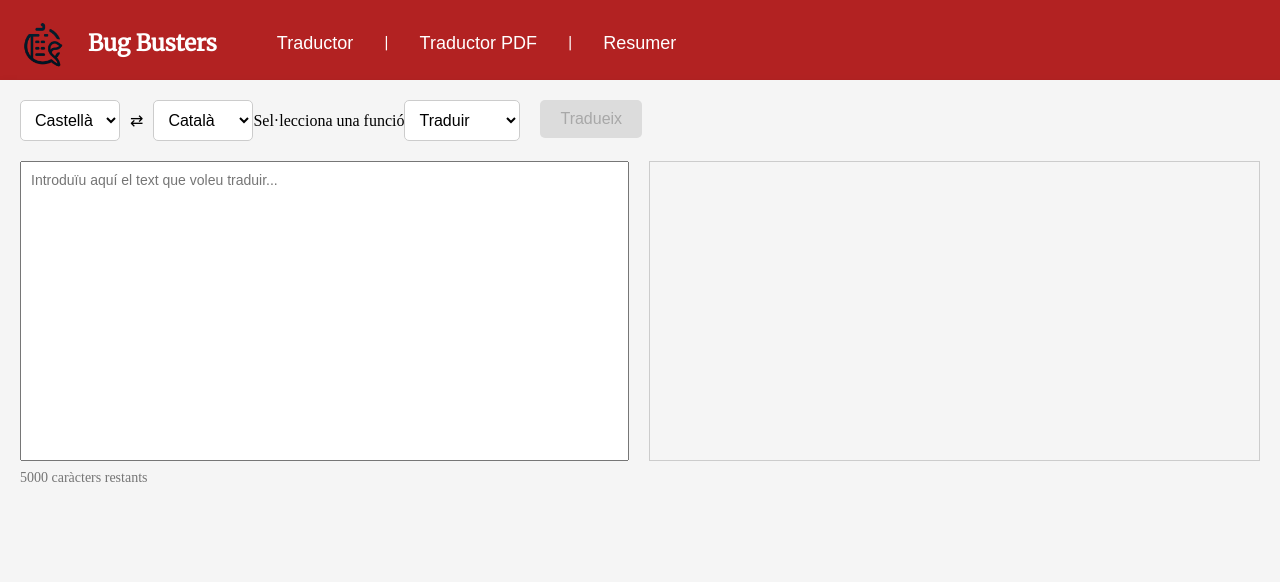
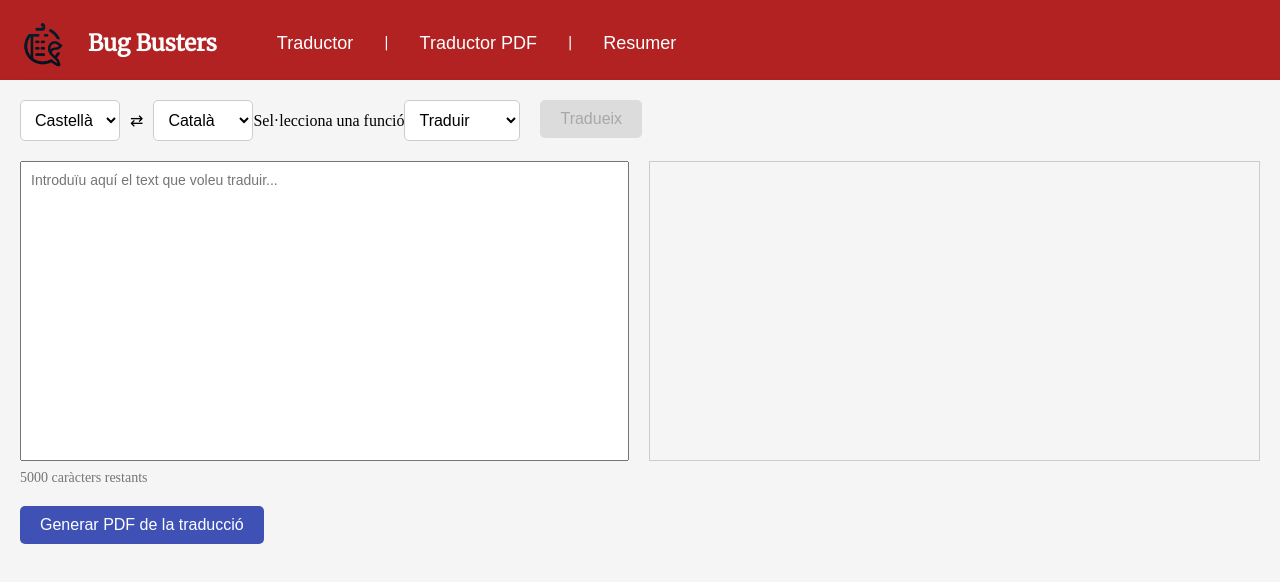
Before and after one commit to kilianark/AinaHack, an Angular app in the folder angular-front/: page /translate_text in a window 1280 px wide. Shown: the top 582 px of the page. Built offline with nearby package versions, Linux system fonts and the light colour scheme.

Commit message:
ya nos genera el pdf

```diff
--- a/angular-front/package.json
+++ b/angular-front/package.json
@@ -19,6 +19,7 @@
     "@angular/platform-browser": "^18.2.0",
     "@angular/platform-browser-dynamic": "^18.2.0",
     "@angular/router": "^18.2.0",
+    "jspdf": "^2.5.2",
     "pdfjs-dist": "^4.8.69",
     "rxjs": "~7.8.0",
     "tslib": "^2.3.0",
--- a/angular-front/src/app/pages/traductor-text/traductor-text.component.html
+++ b/angular-front/src/app/pages/traductor-text/traductor-text.component.html
@@ -64,5 +64,8 @@
         <p>{{ translatedText }}</p>
       </div>
     </div>
+    <div class="generatePDF">
+      <button (click)="generatePDF()">Generar PDF de la traducció</button>
+    </div>
   </div>
 </form>
--- a/angular-front/src/app/pages/traductor-text/traductor-text.component.ts
+++ b/angular-front/src/app/pages/traductor-text/traductor-text.component.ts
@@ -9,6 +9,7 @@ import {
 import { TranslateService } from '../../services/translate/translate.service';
 import { language } from '../../enums/language.enum';
 import { functions } from '../../enums/functions.enum';
+import { PdfGenService } from '../../services/pdfGen/pdf-gen.service';
 
 @Component({
   selector: 'app-traductor-text',
@@ -17,7 +18,7 @@ import { functions } from '../../enums/functions.enum';
 })
 export class TraductorTextComponent {
   traductorForm: FormGroup;
-  translatedText: string | null = null;
+  translatedText!: string;
   languages = Object.values(language);
   functionsArr = Object.values(functions);
   srcLangCode = 'Spanish';
@@ -26,7 +27,8 @@ export class TraductorTextComponent {
 
   constructor(
     private fb: FormBuilder,
-    private translateService: TranslateService
+    private translateService: TranslateService,
+    private pdfGenService: PdfGenService
   ) {
     this.traductorForm = this.fb.group({
       sourceLanguage: [language.Spanish], // Idioma de origen
@@ -144,4 +146,8 @@ export class TraductorTextComponent {
     console.log('nuevo valor seleccionado src: ', this.srcLangCode);
     console.log('nuevo valor seleccionado tgt: ', this.tgtLangCode);
   }
+
+  generatePDF() {
+    this.pdfGenService.generatePDF(this.translatedText);
+  }
 }
--- /dev/null
+++ b/angular-front/src/app/services/pdfGen/pdf-gen.service.ts
@@ -0,0 +1,26 @@
+import { Injectable } from '@angular/core';
+import jsPDF from 'jspdf';
+
+@Injectable({
+  providedIn: 'root'
+})
+export class PdfGenService {
+
+  constructor() { }
+
+  generatePDF(text: string) {
+    const doc = new jsPDF();
+
+    doc.setFontSize(28);
+    doc.text('Bug Busters', 20, 25);
+
+    //linea divisoria
+    doc.setLineWidth(0.5);
+    doc.line(10, 45, 200, 45);
+
+    doc.setFontSize(12);
+    doc.text(text, 10, 60, { maxWidth: 190 });
+
+    doc.output('dataurlnewwindow');
+  }
+}
```
Also changed, not shown: 2 other files (tests, documents, lock files or other folders).
